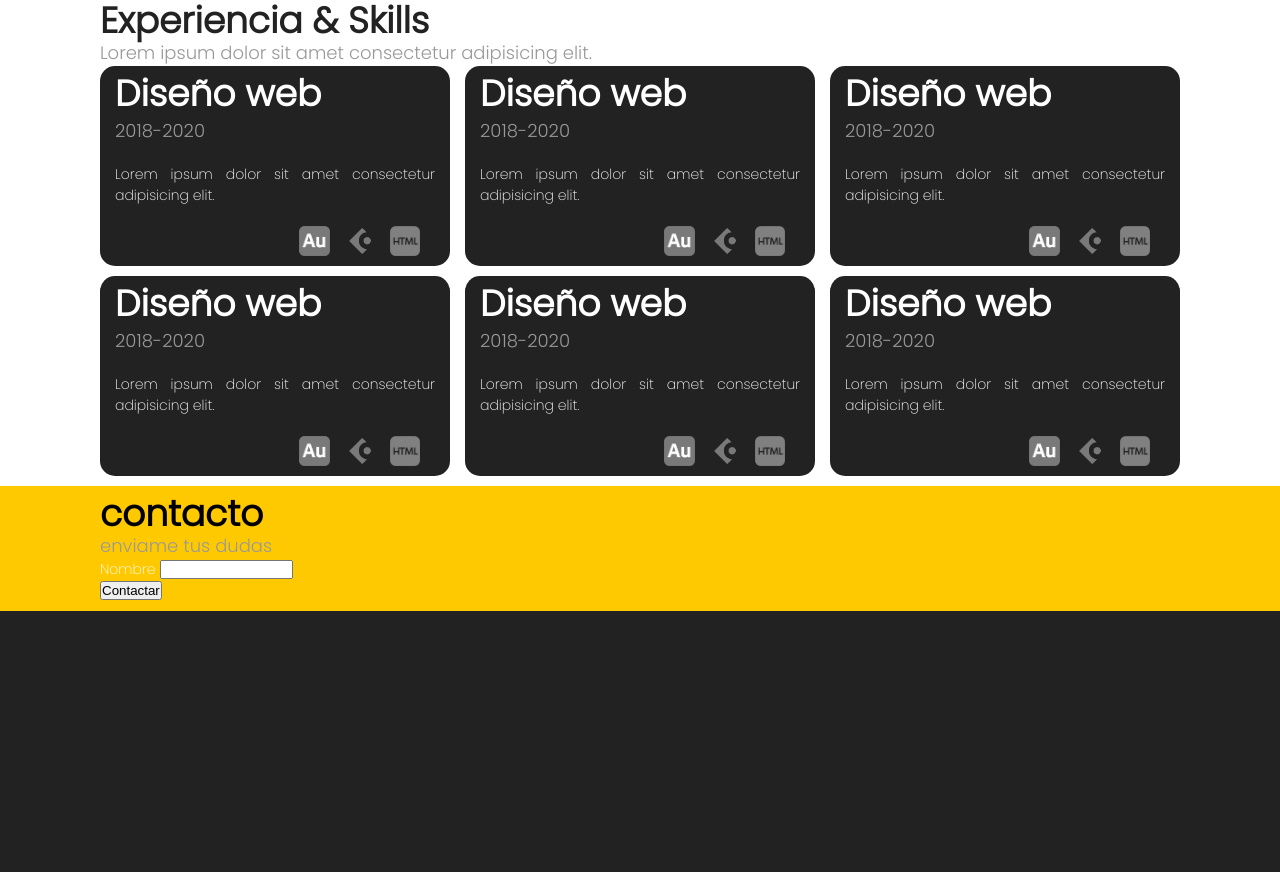
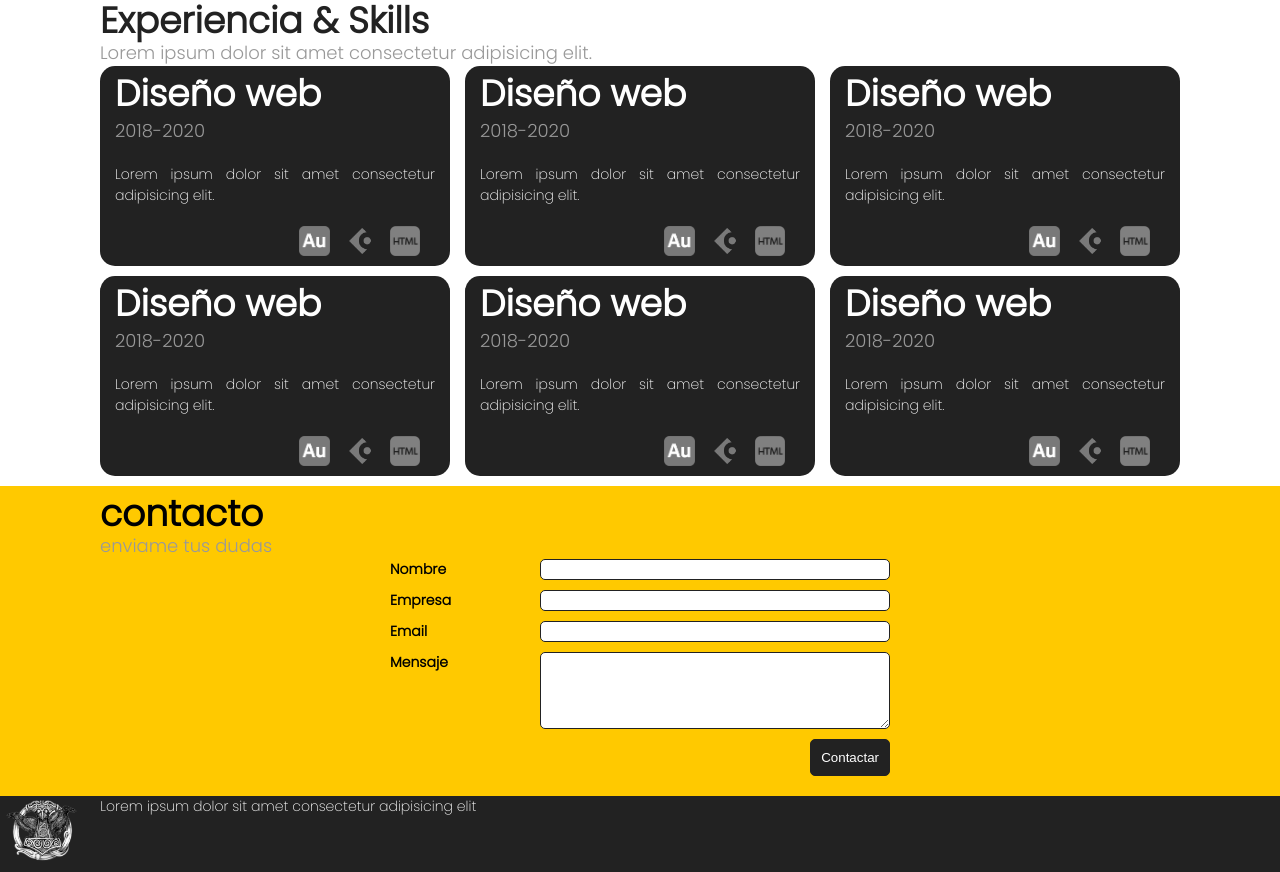
Before and after one commit to tsune211/porfolio, a plain HTML site: page pofolio.html in a window 1280 px wide. Shown: the part 1237-2109 px from the top of the page. Before the commit the page ends 1848 px from the top, so only its background shows below. Drawn offline with Linux system fonts and the light colour scheme.

Commit message:
contacto_form

```diff
--- a/css/style.css
+++ b/css/style.css
@@ -121,11 +121,11 @@ button {
     padding-top: 89px;
 }
 
-#logo{
+.logo{
     padding-top: 0;
 }
 
-#logo_img {
+.logo_img {
     height: 70px;
 }
 
@@ -247,3 +247,30 @@ button {
 .cardexp li {
     height: 30px;
 }
+
+/*formulario*/
+.itemform {
+    display: grid;
+    grid-template-columns: 150px 350px;
+    justify-content: center;
+    margin-bottom: 10px;
+}
+
+.itemform label {
+    color: #000;
+    font-weight: 700;
+
+}
+
+.itemform input, .itemform textarea {
+    border-radius: 5px;
+    border: 1px solid #222;
+}
+
+input[type= "submit"] {
+    background-color: #222;
+    color: white;
+    padding: 10px;
+    grid-column: 2/3;
+    justify-self: end;
+}
--- a/pofolio.html
+++ b/pofolio.html
@@ -17,7 +17,7 @@
         <ul>
             <li> <a href="#sobre-mi">sobre mi</a></li>
             <li> <a href="#porfolio">porfolio</a></li>
-            <li id="logo"> <a href="#inicio"><img src="imagenes/odin4.png" alt="logo mjolnir" id="logo_img"></a></li>
+            <li class="logo"> <a href="#inicio"><img src="imagenes/odin4.png" alt="logo mjolnir" class="logo_img"></a></li>
             <li> <a href="#experiencia">skills</a></li>
             <li>contacto</li>
         </ul>
@@ -171,6 +171,18 @@
                     <input type="text" id="nombre" name="nombre" minlength="2" maxlength="64" size="14" required>
                 </div>
                 <div class="itemform">
+                    <label for="Empresa">Empresa</label>
+                    <input type="text" id="Empresa" name="Empresa" minlength="2" maxlength="128" size="14">
+                </div>
+                <div class="itemform">
+                    <label for="Email">Email</label>
+                    <input type="email" id="Email" name="Email" minlength="10" maxlength="128" size="32" required>
+                </div>
+                <div class="itemform">
+                    <label for="Mensaje">Mensaje</label>
+                    <textarea name="Mensaje" id="Mensaje" cols="33" rows="5"></textarea>
+                </div>
+                <div class="itemform">
                     <input type="submit" name="enviar" value="Contactar">
                 </div>
             </form>
@@ -180,8 +192,8 @@
     <!--bloque footer-->
     <footer>
         <ul>
-            <li class="logo"></li>
-            <li></li>
+            <li class="logo"> <a href="#inicio"><img src="imagenes/odin4.png" alt="logo mjolnir" class="logo_img"></a></li>
+            <li>Lorem ipsum dolor sit amet consectetur adipisicing elit</li>
         </ul>
     </footer>
 </body>
```
